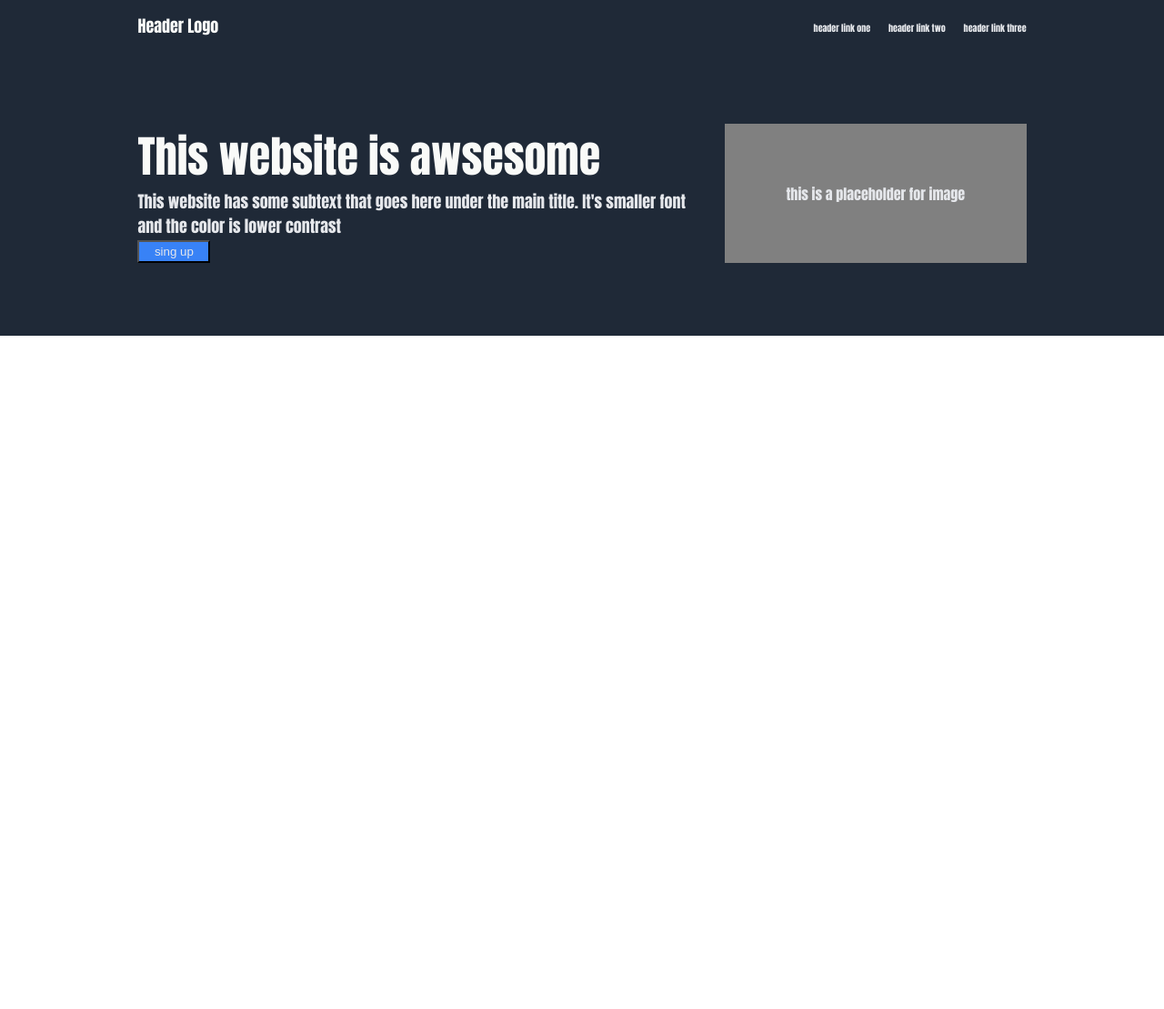
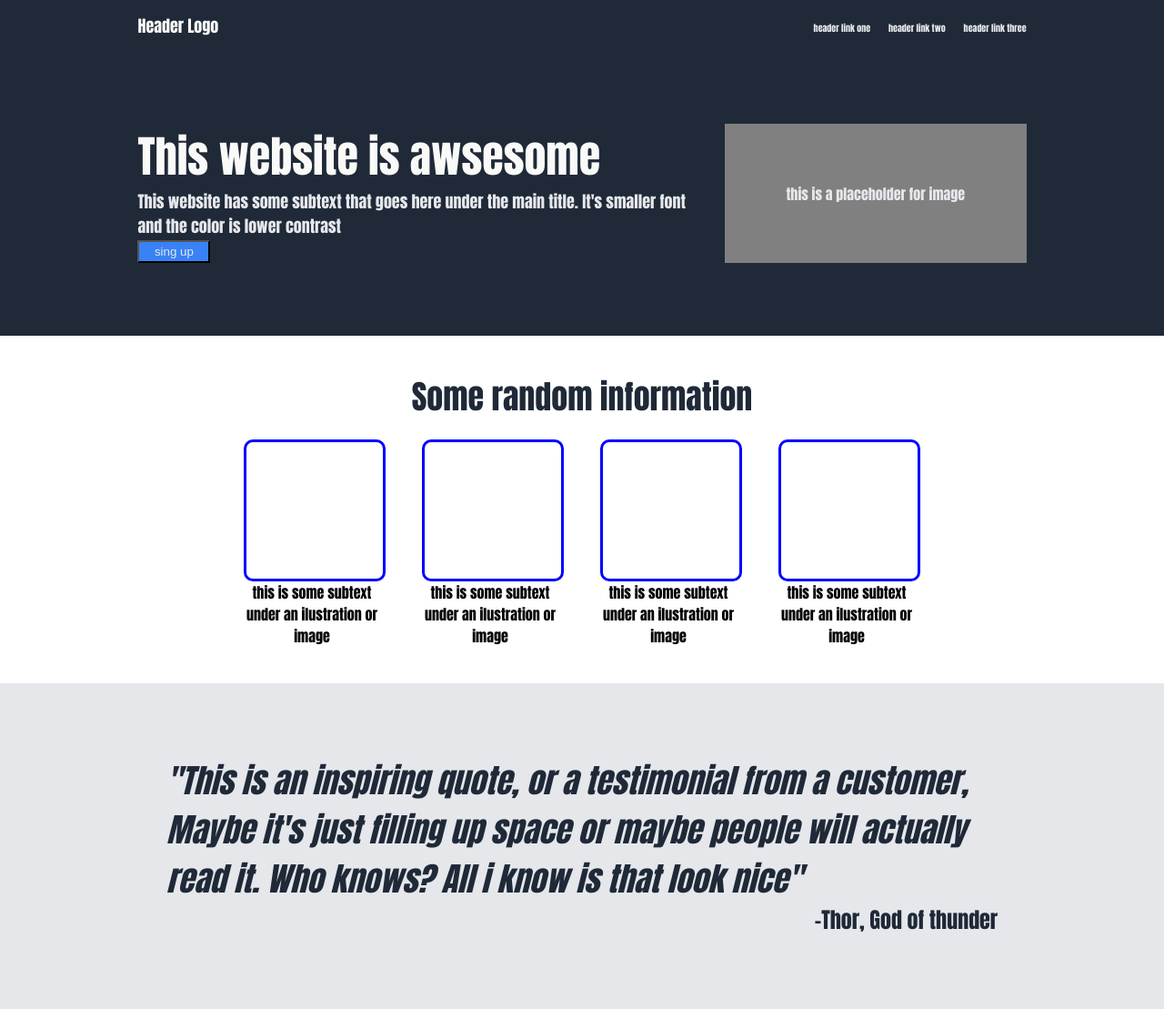
Before and after one commit to Santoscoy/landing_page_project_odin, a plain HTML site: page index.html in a window 1280 px wide. Shown: the whole page at 91% size. Before the commit the page ends 800 px from the top, so only its background shows below. Drawn offline with Linux system fonts and the light colour scheme.

Commit message:
adding second stair with text in quotes and appointment

```diff
--- a/index.html
+++ b/index.html
@@ -30,6 +30,38 @@
         </div>
         <div class="empty-container"></div>
     </div>
-    <div class=""></div>
+    <div class="stair-1">
+        <div class="empty-container"></div>
+        <div class="info-container">
+          <div class="info-top">Some random information</div>
+          <div class="info-content">
+              <div class="info-element">
+                <div class="info-element-img-placeholder"></div>
+                <div class="info-element-description">this is some subtext under an ilustration or image</div>
+              </div>
+              <div class="info-element">
+                <div class="info-element-img-placeholder"></div>
+                <div class="info-element-description">this is some subtext under an ilustration or image</div>
+              </div>
+              <div class="info-element">
+                <div class="info-element-img-placeholder"></div>
+                <div class="info-element-description">this is some subtext under an ilustration or image</div>
+              </div>
+              <div class="info-element">
+                <div class="info-element-img-placeholder"></div>
+                <div class="info-element-description">this is some subtext under an ilustration or image</div>
+              </div>
+          </div>
+        </div>
+        <div class="empty-container"></div>
+    </div>
+    <div class="stair-2">
+        <div class="empty-container"></div>
+        <div class="stair-2-content">
+            <div class="text-into-quotes">"This is an inspiring quote, or a testimonial from a customer, Maybe it's just filling up space or maybe people will actually read it. Who knows? All i know is that look nice"</div>
+            <div class="appointment">-Thor, God of thunder</div>
+        </div>
+        <div class="empty-container"></div>
+    </div>
 </body>
 </html>
--- a/style.css
+++ b/style.css
@@ -145,3 +145,32 @@ li a{
     text-align: center;
     flex: 1;
 }
+.stair-2{
+    font-family: Impact, Haettenschweiler, 'Arial Narrow Bold', sans-serif;
+    display: flex;
+    flex-direction: row;
+    background-color: #e5e7eb;
+    align-items:stretch;
+}
+.stair-2-content{
+    flex: 0 1 auto;
+    width: 1000px;
+    margin: 80px auto 80px auto;
+    display: flex;
+    flex-direction: column;
+    justify-content: center;
+    align-items: center;
+}
+.text-into-quotes{
+    flex: 1;
+    font-size: 36px;
+    font-style: italic;
+    color: #1f2937;
+}
+.appointment{
+    flex: 1;
+    align-self: flex-end;
+    font-size: 24px;
+    font-weight: bolder;
+    color: #1f2937;
+}
```
